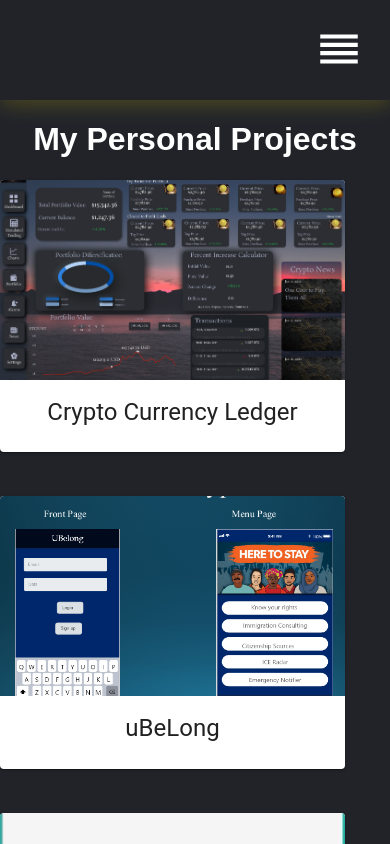
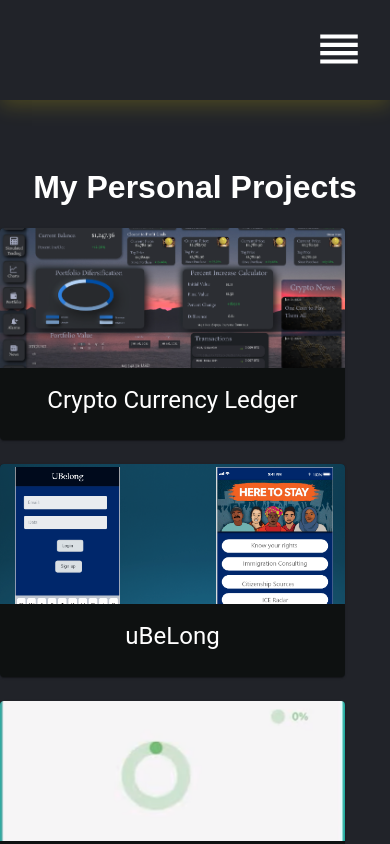
Before and after one commit to JulioSEspinola/Portfolio-2.0, a React (Create React App) app in the folder portfolio/: page /projects in a window 390 px wide. Shown: the top 844 px of the page. Built offline with nearby package versions, Linux system fonts and the light colour scheme.

Commit message:
changed the backgorund of the project items to work with MUI, also refactored css code for the styles

```diff
--- a/portfolio/src/components/ProjectItem.js
+++ b/portfolio/src/components/ProjectItem.js
@@ -10,11 +10,20 @@
   const navigate = useNavigate();
 
   return (
-    <Card sx={{ maxWidth: 345 }} onClick={() => navigate("/project/" + id)}>
+    <Card sx={{
+      maxWidth: 345,
+      color:"white",
+      backgroundColor:"		#0e1111",
+      transition: 'transform 0.3s, box-shadow 0.3s',
+      '&:hover': {
+        transform: 'scale(1.05)',
+        boxShadow: '0px 3px 15px rgba(252, 227, 4, 0.447) ',
+      },
+    }}onClick={() => navigate("/project/" + id)}>
       <CardActionArea>
         <CardMedia
           component="img"
-          height="200"
+          height="140"
           image={image}
           alt={name}
         />
--- a/portfolio/src/pages/Projects.js
+++ b/portfolio/src/pages/Projects.js
@@ -8,11 +8,11 @@
 function Projects() {
   return (
     <>
-      <Box className='projects'>
+      <Box display="flex" flexDirection="column" alignItems="center" mt={6}>
         <h1 className='projects-title'>My Personal Projects</h1>
-        <Grid container spacing={3}  justifyContent="center" className='projectList'>
+        <Grid container spacing={3} justifyContent="center" className='projectList'>
           {ProjectList.map((project, idx) => (
-            <Grid item xs={12} sm={6} md={8} lg={2} key={project.id}>
+            <Grid item xs={12} sm={6} md={4} lg={3} key={project.id}>
               <ProjectItem
                 id={idx}
                 name={project.name}
--- a/portfolio/src/styles/Project.css
+++ b/portfolio/src/styles/Project.css
@@ -10,20 +10,6 @@
   padding-bottom: 20px; /* Adds space at the bottom without excessive margin */
   margin-bottom: 0; /* Remove the large margin */
 }
-  .projects .projectTitle {
-    text-align: center;
-    color: #f0f0f0;
-    font-size: 60px;
-    font-weight: bolder;
-  }
-
-  .projectList {
-    display: grid;
-    grid-template-columns: repeat(auto-fill, minmax(300px, 1fr));
-    gap: 20px;
-    justify-content: center;
-    padding: 0;
-  }
 
   /* MENU ITEM STYLING */
 
@@ -33,7 +19,7 @@
     height: 300px;
     margin: 40px;
     padding: 10px;
-    box-shadow: 0px 3px 15px rgba(252, 227, 4, 0.2) ;
+    box-shadow: 0px 3px 15px rgba(252, 227, 4, 0.447) ;
     text-align: center;
   }
   .projectItem:hover {
@@ -56,28 +42,6 @@
     font-size: 25px;
   }
 
-  @media only screen and (max-width: 1300px) {
-    .projectList {
-      grid-template-columns: 1fr 1fr;
-    }
-  }
-
-  @media only screen and (max-width: 800px) {
-    .projectList {
-      grid-template-columns: 1fr;
-    }
-  }
-
-  @media only screen and (max-width: 800px) {
-    .projectList {
-      width: 100%;
-    }
-    .projectItem {
-      width: 300px;
-      height: 300px;
-    }
-  }
-
   .projects-tittle{
     color: #e9d35b;
   }
```
